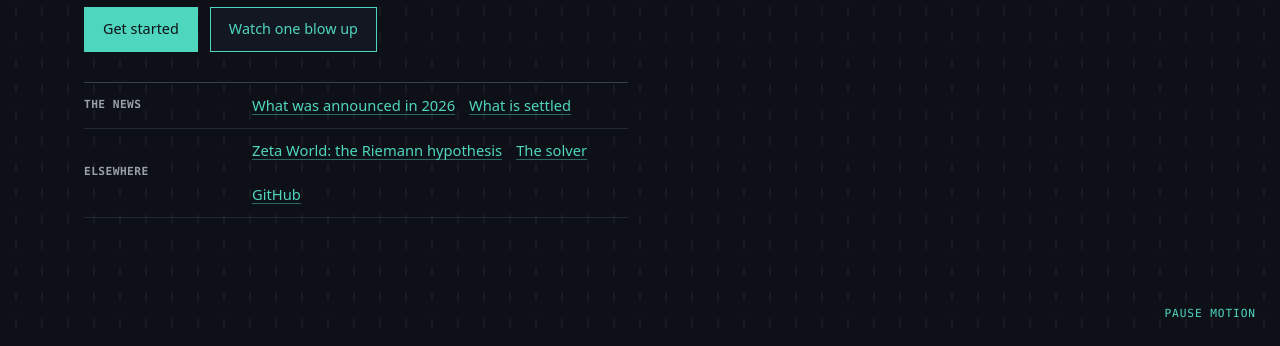
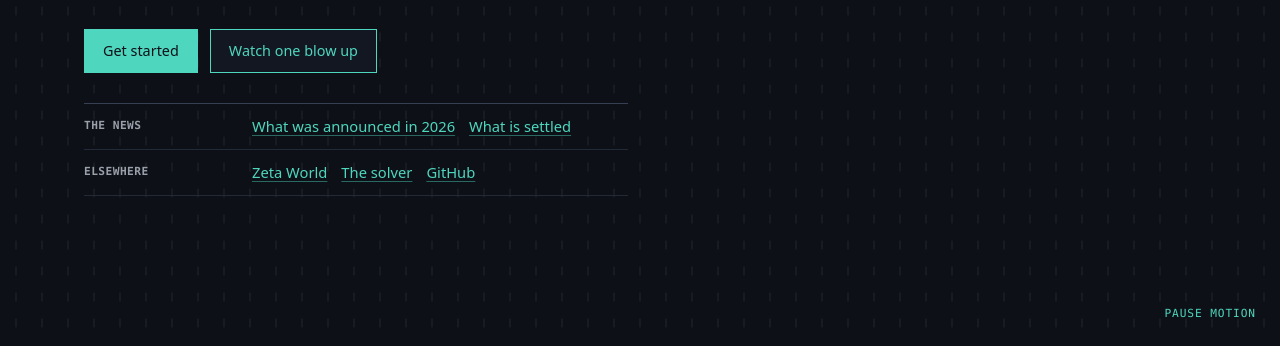
Before and after one commit to Alex-lop/navier-stokes, a plain HTML site: page index.html in a window 1280 px wide. Shown: the part 454-800 px from the top of the page. Drawn offline with Linux system fonts and the light colour scheme.

Commit message:
Intro: shorten the Zeta World link so the row stays on one line
Co-Authored-By: Claude Mythos 5.2 <noreply@anthropic.com>

```diff
--- a/index.html
+++ b/index.html
@@ -248,7 +248,7 @@
         </p>
         <dl class="rows">
           <div><dt>The news</dt><dd><a href="#announced">What was announced in 2026</a><a href="#status">What is settled</a></dd></div>
-          <div><dt>Elsewhere</dt><dd><a href="https://alex-lop.github.io/zeta-world/">Zeta World: the Riemann hypothesis</a><a href="https://github.com/Alex-lop/navier-stokes/blob/main/bake.py">The solver</a><a href="https://github.com/Alex-lop/navier-stokes">GitHub</a></dd></div>
+          <div><dt>Elsewhere</dt><dd><a href="https://alex-lop.github.io/zeta-world/">Zeta World</a><a href="https://github.com/Alex-lop/navier-stokes/blob/main/bake.py">The solver</a><a href="https://github.com/Alex-lop/navier-stokes">GitHub</a></dd></div>
         </dl>
         <noscript><p class="small">The guided climb needs JavaScript.</p></noscript>
       </div>
```
